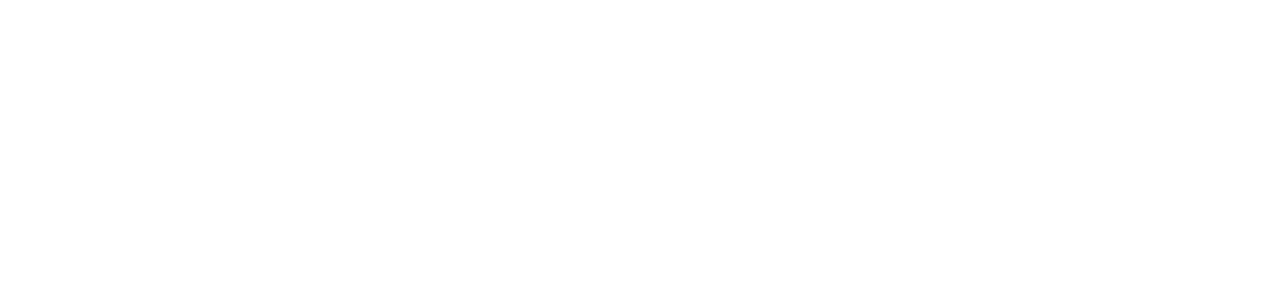
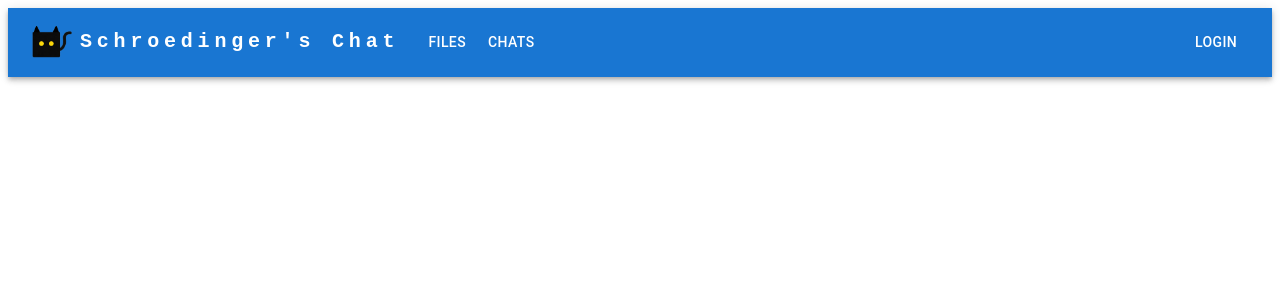
Before and after one commit to craankism/schroedingers_chat, a React (Vite) app in the folder frontend/: page / in a window 1280 px wide. Shown: the top 300 px of the page. Built offline with nearby package versions, Linux system fonts and the light colour scheme.

Commit message:
14 ms 2 web frontend basis

```diff
--- a/frontend/src/App.tsx
+++ b/frontend/src/App.tsx
@@ -1,9 +1,12 @@
 import type { JSX } from "@emotion/react/jsx-runtime";
+import NavTop from "./nav/NavTop";
 
 const App = (): JSX.Element => {
-  return <>
-
-  </>;
+  return (
+    <>
+      <NavTop />
+    </>
+  );
 };
 
 export default App;
--- /dev/null
+++ b/frontend/src/nav/DesktopNav.tsx
@@ -0,0 +1,63 @@
+import { Box, Button, Typography } from "@mui/material";
+import type React from "react";
+import IconSC from "../assets/iconSC.png";
+import { useNavigate } from "react-router-dom";
+
+type DesktopNavProps = {
+  pages: string[];
+};
+
+const DesktopNav: React.FC<DesktopNavProps> = ({ pages }) => {
+  const navigate = useNavigate();
+
+  return (
+    <>
+      <Box
+        sx={{
+          display: { xs: "none", md: "flex" },
+          cursor: "pointer",
+        }}
+        onClick={() => navigate("/")}
+      >
+        <Box
+          component="img"
+          src={IconSC}
+          sx={{
+            mr: 1,
+            mb: 1,
+            height: 40,
+          }}
+        />
+        <Typography
+          variant="h6"
+          noWrap
+          component="a"
+          sx={{
+            mr: 2,
+            fontFamily: "monospace",
+            fontWeight: 700,
+            letterSpacing: ".3rem",
+            color: "inherit",
+            textDecoration: "none",
+            alignSelf: "center",
+          }}
+        >
+          Schroedinger's Chat
+        </Typography>
+      </Box>
+      <Box sx={{ flexGrow: 1, display: { xs: "none", md: "flex" } }}>
+        {pages.map((page) => (
+          <Button
+            key={page}
+            sx={{ my: 2, color: "white", display: "block" }}
+            onClick={() => navigate("/" + page)}
+          >
+            {page}
+          </Button>
+        ))}
+      </Box>
+    </>
+  );
+};
+
+export default DesktopNav;
--- /dev/null
+++ b/frontend/src/nav/DrawerList.tsx
@@ -0,0 +1,75 @@
+import {
+  Box,
+  Divider,
+  Drawer,
+  IconButton,
+  List,
+  ListItem,
+  ListItemButton,
+  ListItemText,
+  Typography,
+} from "@mui/material";
+import React from "react";
+import MenuIcon from "@mui/icons-material/Menu";
+
+type DrawerListProps = {
+  pages: string[];
+};
+
+const DrawerList: React.FC<DrawerListProps> = ({ pages }) => {
+  const [mobileOpen, setMobileOpen] = React.useState(false);
+  const drawerWidth = 240;
+  const handleDrawerToggle = () => {
+    setMobileOpen((prevState) => !prevState);
+  };
+  const drawer = (
+    <Box onClick={handleDrawerToggle} sx={{ textAlign: "center" }}>
+      <Typography variant="h6" sx={{ my: 2 }}>
+        Schroedinger's Chat
+      </Typography>
+      <Divider />
+      <List>
+        {pages.map((page) => (
+          <ListItem key={page} disablePadding>
+            <ListItemButton sx={{ textAlign: "center" }}>
+              <ListItemText primary={page.toLocaleUpperCase()} />
+            </ListItemButton>
+          </ListItem>
+        ))}
+      </List>
+    </Box>
+  );
+
+  return (
+    <Box sx={{ flexGrow: 1, display: { xs: "flex", md: "none" } }}>
+      <IconButton
+        color="inherit"
+        aria-label="open drawer"
+        edge="start"
+        onClick={handleDrawerToggle}
+        sx={{ mr: 2 }}
+      >
+        <MenuIcon />
+      </IconButton>
+      <Drawer
+        variant="temporary"
+        open={mobileOpen}
+        onClose={handleDrawerToggle}
+        ModalProps={{
+          keepMounted: true, // Better open performance on mobile.
+        }}
+        sx={{
+          display: { xs: "block", md: "none" },
+          "& .MuiDrawer-paper": {
+            boxSizing: "border-box",
+            width: drawerWidth,
+          },
+        }}
+      >
+        {drawer}
+      </Drawer>
+    </Box>
+  );
+};
+
+export default DrawerList;
--- /dev/null
+++ b/frontend/src/nav/MobileNav.tsx
@@ -0,0 +1,55 @@
+import { Box, Typography } from "@mui/material";
+import type React from "react";
+import IconSC from "../assets/iconSC.png";
+import { useNavigate } from "react-router-dom";
+import DrawerList from "./DrawerList";
+
+type MobileNavProps = {
+  pages: string[];
+};
+
+const MobileNav: React.FC<MobileNavProps> = ({ pages }) => {
+  const navigate = useNavigate();
+
+  return (
+    <>
+      <DrawerList pages={pages} />
+      <Box
+        sx={{
+          display: { xs: "flex", md: "none" },
+          cursor: "pointer",
+          flexGrow: 1,
+        }}
+        onClick={() => navigate("/")}
+      >
+        <Box
+          component="img"
+          src={IconSC}
+          sx={{
+            mr: 1,
+            mb: 1,
+            height: 40,
+          }}
+        />
+        <Typography
+          variant="h6"
+          noWrap
+          component="a"
+          sx={{
+            mr: 2,
+            fontFamily: "monospace",
+            fontWeight: 700,
+            letterSpacing: ".3rem",
+            color: "inherit",
+            textDecoration: "none",
+            alignSelf: "center",
+          }}
+        >
+          SC
+        </Typography>
+      </Box>
+    </>
+  );
+};
+
+export default MobileNav;
--- /dev/null
+++ b/frontend/src/nav/NavTop.tsx
@@ -0,0 +1,47 @@
+import * as React from "react";
+import AppBar from "@mui/material/AppBar";
+import Box from "@mui/material/Box";
+import Toolbar from "@mui/material/Toolbar";
+import Container from "@mui/material/Container";
+import Button from "@mui/material/Button";
+import { useNavigate } from "react-router-dom";
+import DesktopNav from "./DesktopNav";
+import MobileNav from "./MobileNav";
+
+const pages = ["files", "chats"];
+
+function NavTop() {
+  const navigate = useNavigate();
+
+  const [isLoggedIn, setIsLoggedIn] = React.useState<boolean>(
+    () => localStorage.getItem("token") !== null,
+  );
+
+  const handleAuthAction = () => {
+    if (isLoggedIn) {
+      localStorage.removeItem("token");
+      setIsLoggedIn(false);
+      navigate("/");
+    } else {
+      navigate("/login");
+    }
+  };
+
+  return (
+    <AppBar position="static">
+      <Container maxWidth={false}>
+        <Toolbar disableGutters>
+          <DesktopNav pages={pages} />
+          <MobileNav pages={pages} />
+          {/* Desktop + Mobile */}
+          <Box sx={{ flexGrow: 0 }}>
+            <Button color="inherit" onClick={handleAuthAction}>
+              {isLoggedIn ? "Logout" : "Login"}
+            </Button>
+          </Box>
+        </Toolbar>
+      </Container>
+    </AppBar>
+  );
+}
+export default NavTop;
```
Also changed, not shown: frontend/src/assets/iconSC.png (added), 1 other file (tests, documents, lock files or other folders).
